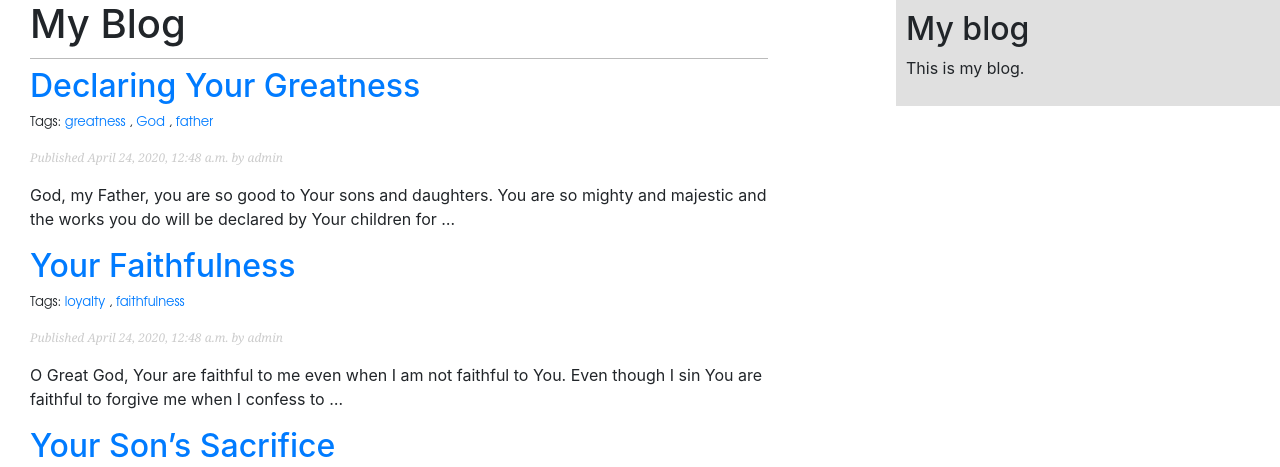
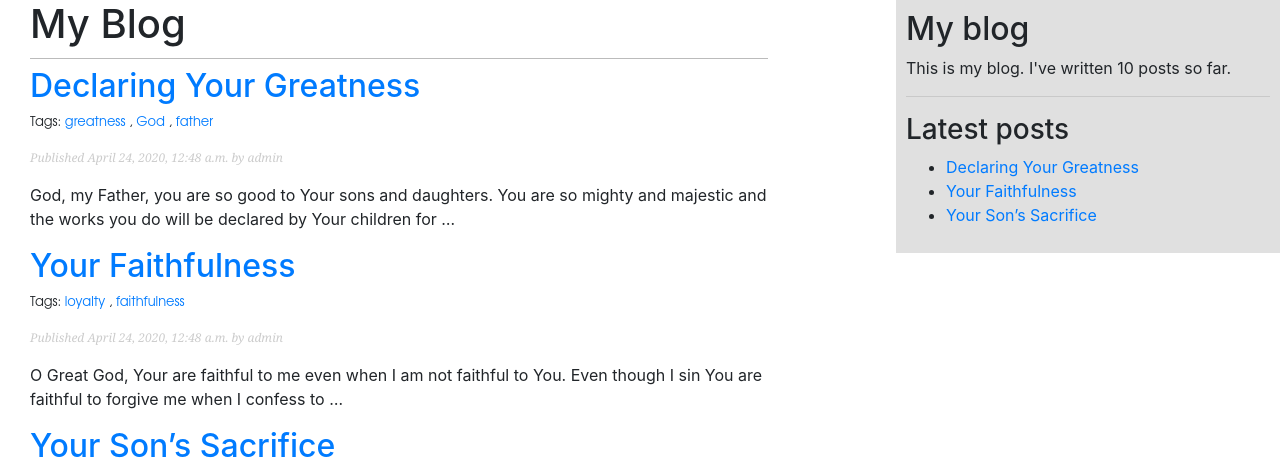
Before and after one commit to NicacioSilva/BlogProject, a Django app: page /BlogApp/ in a window 1280 px wide. Shown: the top 467 px of the page. Run offline with Django 3.2, Linux system fonts and the light colour scheme; data comes from the database, SQL or seed files in the repository; parts of the project's set-up code (start-up, migrations or seed data) failed here and were passed over; some libraries are stand-ins or nearby versions.

Commit message:
add custom tag to display total amount of posts and last x number of posts.

```diff
--- a/BlogApp/templates/BlogApp/base.html
+++ b/BlogApp/templates/BlogApp/base.html
@@ -1,3 +1,4 @@
+{% load blog_tags %}
 {% load static %}
 <!DOCTYPE html>
 <html lang="en">
@@ -5,7 +6,7 @@
     <title>{% block title %}{% endblock %}</title>
     <link href="{% static "css/reset.css" %}" rel="stylesheet">
     <link href="{% static "css/BlogApp.css" %}" rel="stylesheet">
-    <link  href="{% static '/css/bootstrap.min.css' %}" rel="stylesheet">
+    <link href="{% static '/css/bootstrap.min.css' %}" rel="stylesheet">
 </head>
 <body>
 <div id="content">
@@ -14,7 +15,10 @@
 </div>
 <div id="sidebar">
     <h2>My blog</h2>
-    <p>This is my blog.</p>
+    <p>This is my blog. I've written {% total_posts %} posts so far.</p>
+    <hr>
+    <h3>Latest posts</h3>
+    {% show_latest_posts 3 %}
 </div>
 </body>
 </html>
--- /dev/null
+++ b/BlogApp/templates/BlogApp/post/latest_post.html
@@ -0,0 +1,7 @@
+<ul>
+    {% for post in latest_posts %}
+        <li>
+            <a href="{{ post.get_absolute_url }}">{{ post.title }}</a>
+        </li>
+    {% endfor %}
+</ul>
--- /dev/null
+++ b/BlogApp/templatetags/blog_tags.py
@@ -0,0 +1,15 @@
+from django import template
+from ..models import Post
+
+register = template.Library()
+
+
+@register.simple_tag
+def total_posts():
+    return Post.published.count()
+
+
+@register.inclusion_tag('BlogApp/post/latest_post.html')
+def show_latest_posts(count=5):
+    latest_posts = Post.published.order_by('-publish')[:count]
+    return {'latest_posts': latest_posts}
```
Also changed, not shown: BlogApp/tamplatetags/blog_tags.py (deleted), BlogApp/templatetags/__init__.py (added).
